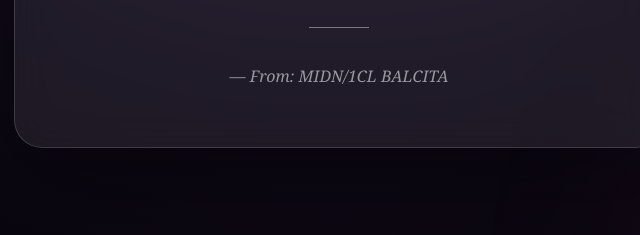
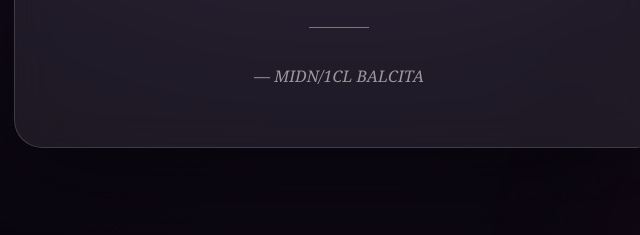
Before and after one commit to Braiiii2426/For-you-, a plain HTML site: page index.html in a window 1280 px wide. Both pictures are taken after a click on the button "Tap Anywhere To Begin". Shown: the part 534-769 px from the top of the page, 301-941 px from the left. Drawn offline with Linux system fonts and the light colour scheme.

Commit message:
Update index.html

```diff
--- a/index.html
+++ b/index.html
@@ -71,7 +71,7 @@
             </div>
 
             <p class="signature">
-                — From: MIDN/1CL BALCITA
+                — MIDN/1CL BALCITA
             </p>
 
         </div>
```
